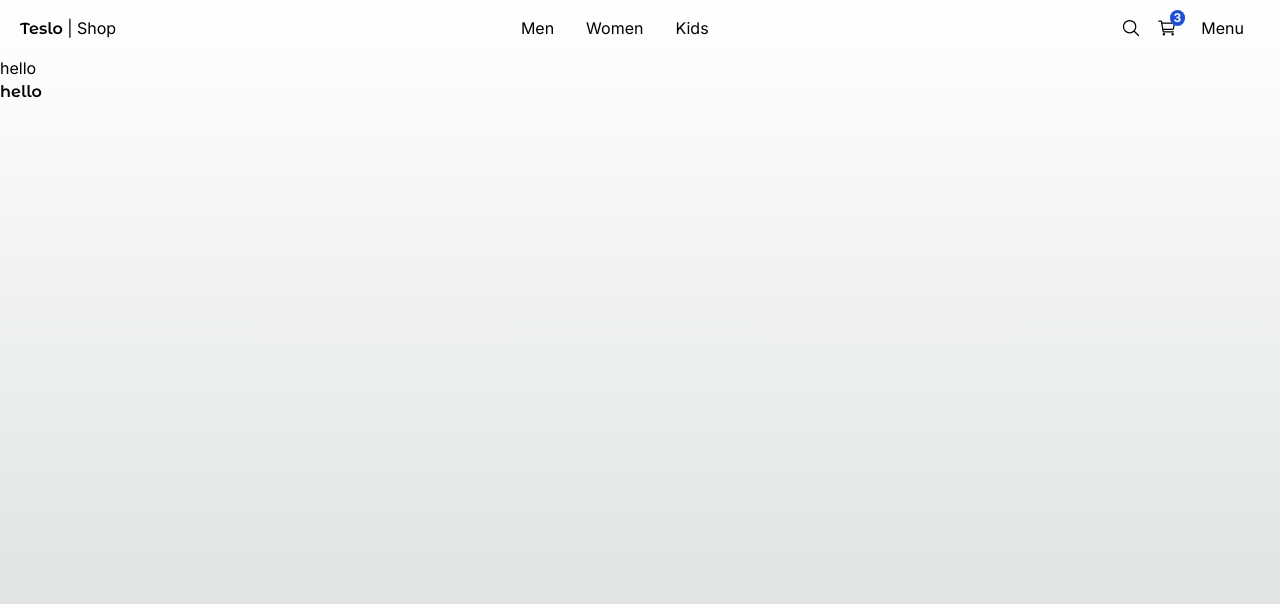
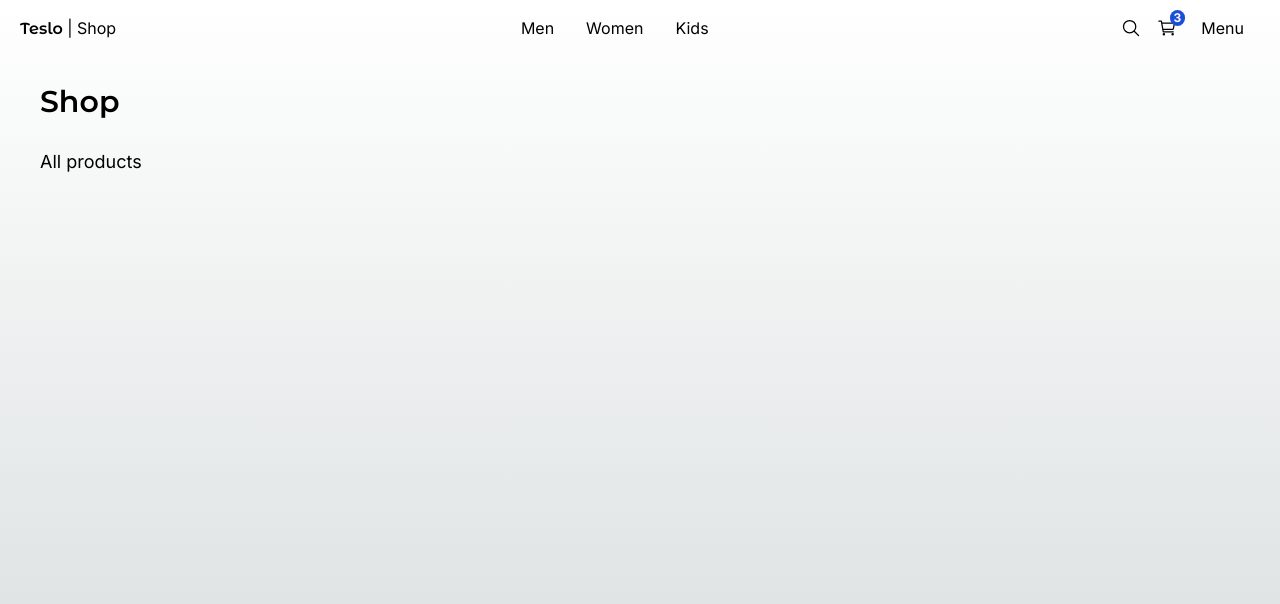
Before and after one commit to vergaraaa/next-ecommerce-shop, a Next.js app: page / in a window 1280 px wide. Shown: the top 604 px of the page. Built offline with nearby package versions, Linux system fonts and the light colour scheme.

Commit message:
💄 title components

```diff
--- a/src/app/(shop)/layout.tsx
+++ b/src/app/(shop)/layout.tsx
@@ -9,7 +9,7 @@ export default function ShopLayout({
     <main className="min-h-screen">
       <TopMenu />
 
-      {children}
+      <div className="px-0 sm:px-10">{children}</div>
     </main>
   );
 }
--- a/src/app/(shop)/page.tsx
+++ b/src/app/(shop)/page.tsx
@@ -1,10 +1,9 @@
-import { titleFont } from "@/config/fonts";
+import { Title } from "@/components/ui/title/Title";
 
 export default function Home() {
   return (
     <div>
-      <h1>hello</h1>
-      <h1 className={`${titleFont.className} font-bold`}>hello</h1>
+      <Title title="Shop" subtitle="All products" />
     </div>
   );
 }
--- /dev/null
+++ b/src/components/ui/title/Title.tsx
@@ -0,0 +1,21 @@
+import { titleFont } from "@/config/fonts";
+
+interface Props {
+  title: string;
+  subtitle?: string;
+  className?: string;
+}
+
+export const Title = ({ title, subtitle, className }: Props) => {
+  return (
+    <div className={`mt-3 ${className}`}>
+      <h1
+        className={`${titleFont.className} antialiased text-3xl font-semibold my-7`}
+      >
+        {title}
+      </h1>
+
+      {subtitle && <h3 className="text-lg mb-5">{subtitle}</h3>}
+    </div>
+  );
+};
```
